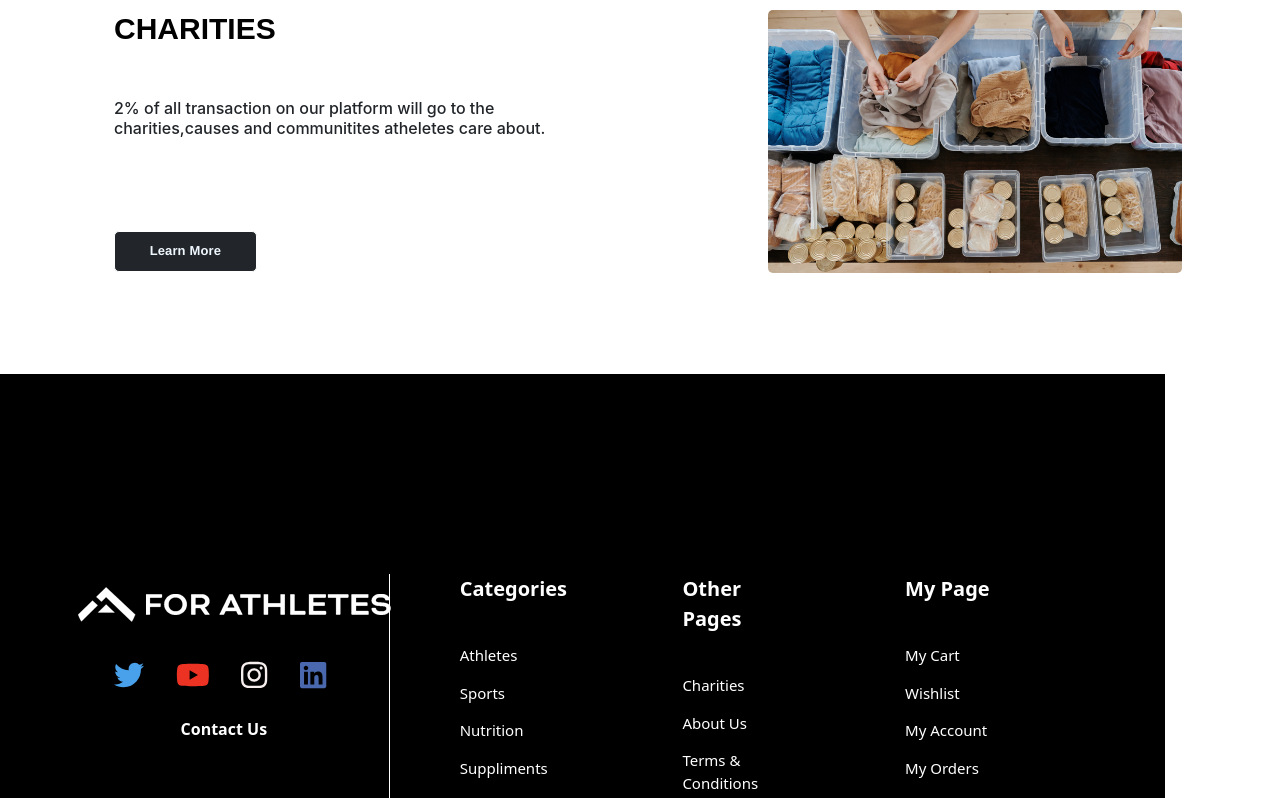
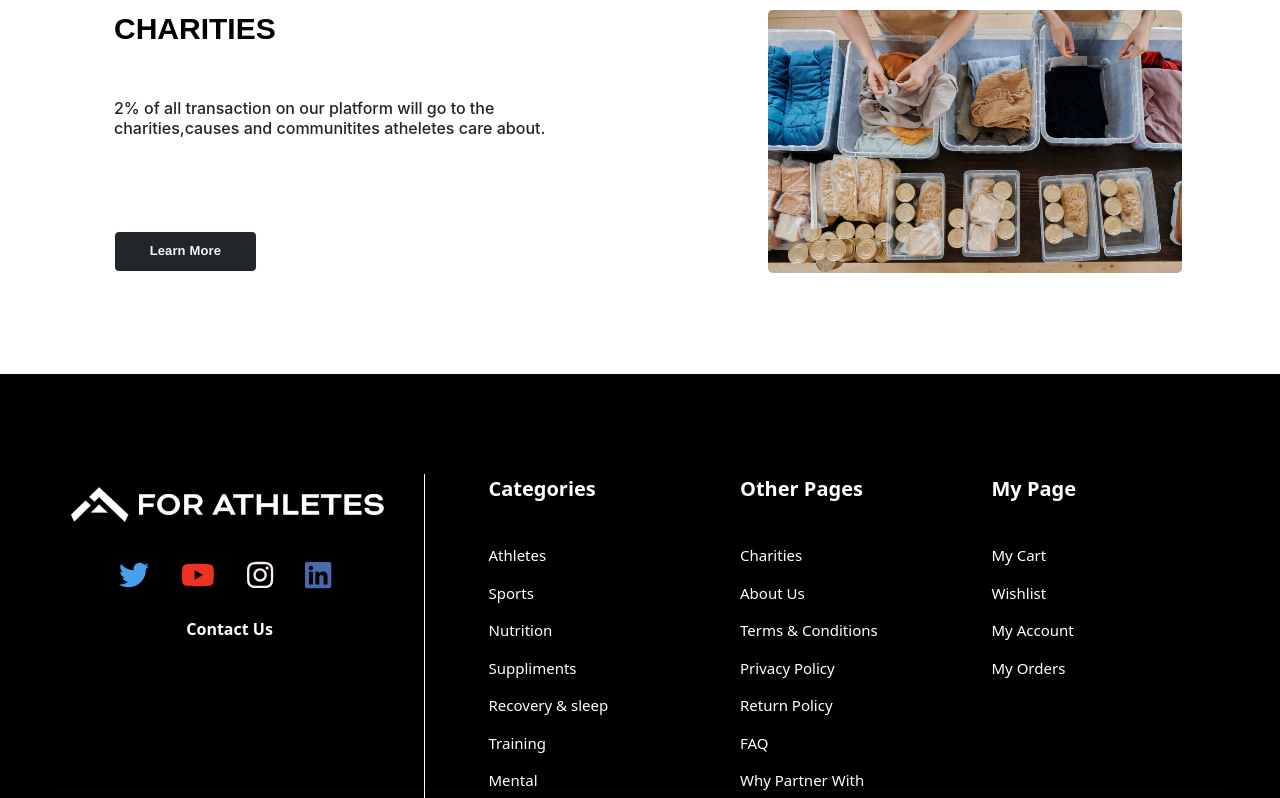
Before and after one commit to RakshitaPattar/Homepage-1, a React (Create React App) app: page / in a window 1280 px wide. Shown: the part 1755-2553 px from the top of the page. Built offline with nearby package versions, Linux system fonts and the light colour scheme.

Commit message:
Decreased Footer Container height

```diff
--- a/src/Components/FooterStyles.js
+++ b/src/Components/FooterStyles.js
@@ -1,13 +1,11 @@
-import styled from 'styled-components';
+import styled from "styled-components";
 
 export const Box = styled.div`
   margin: 0px 0px 0px 0px;
   padding: 200px 57px 20px 57px;
   background: black;
   position: relative;
-width: 91%;
-
-
+  width: 100%;
   @media (max-width: 1000px) {
     padding: 70px 30px;
   }
@@ -19,7 +17,8 @@
   justify-content: center;
   max-width: 1000px;
   margin: 0 90px;
-`
+  height: 200px;
+`;
 
 export const Column = styled.div`
   display: flex;
@@ -30,13 +29,11 @@
 
 export const Row = styled.div`
   display: grid;
-grid-template-columns: repeat(auto-fill,
-						minmax(185px, 1fr));
+  grid-template-columns: repeat(auto-fill, minmax(185px, 1fr));
   grid-gap: 20px;
 
   @media (max-width: 1000px) {
-	grid-template-columns: repeat(auto-fill,
-						minmax(200px, 1fr));
+    grid-template-columns: repeat(auto-fill, minmax(200px, 1fr));
   }
 `;
 
@@ -56,13 +53,12 @@
   font-size: 20px;
   color: white;
   margin-bottom: 40px;
-font-weight:bold;
+  font-weight: bold;
 `;
-
 
 export const Column1 = styled.div`
   display: flex;
-float : left;
+  float: left;
   flex-direction: column;
   text-align: left;
   margin-left: 10px;
@@ -72,12 +68,11 @@
   position: relative;
   left: 20%;
   top: 0;
-
 `;
 
 export const Heading1 = styled.p`
   display: flex;
-float : left;
+  float: left;
   flex-direction: row;
   margin-left: -40px;
   position: relative;
```
Lines whose indentation alone changed are shown as unchanged.
